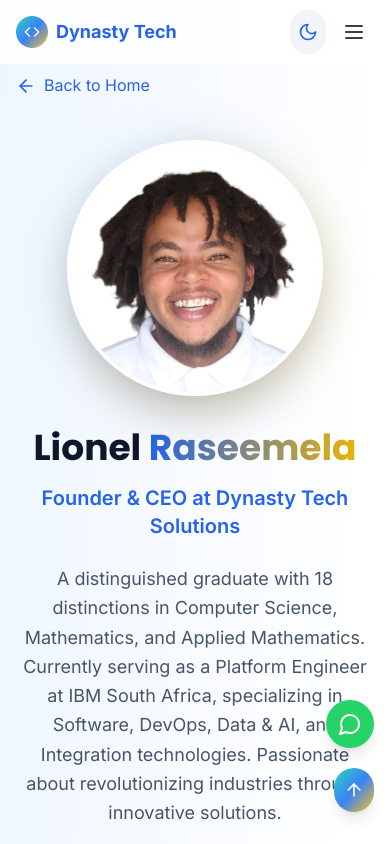
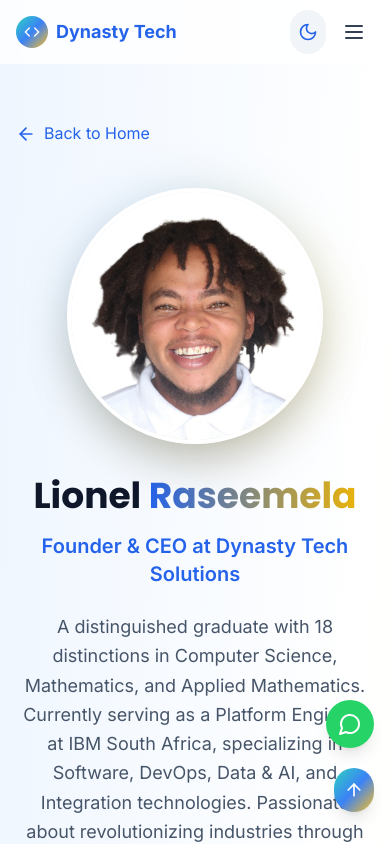
Before and after one commit to DynastyTech/business, a React (Create React App) app in the folder client/: page /profile in a window 390 px wide. Shown: the top 844 px of the page. Built offline with nearby package versions, Linux system fonts and the light colour scheme.

Commit message:
fix: Profile page not rendering on mobile
- Reduced intersection observer threshold from 0.1 to 0 for better mobile triggering
- Added rootMargin to trigger animations earlier
- Added top padding (pt-20 lg:pt-24) to account for fixed navbar

```diff
--- a/client/src/components/Profile.js
+++ b/client/src/components/Profile.js
@@ -8,7 +8,8 @@
   const navigate = useNavigate();
   const [ref, inView] = useInView({
     triggerOnce: true,
-    threshold: 0.1,
+    threshold: 0,
+    rootMargin: '50px 0px',
   });
 
   const containerVariants = {
@@ -165,8 +166,8 @@
   ];
 
   return (
-    <section className="min-h-screen bg-gradient-to-br from-primary-50 via-white to-accent-50 dark:from-gray-900 dark:via-gray-800 dark:to-gray-900">
-      <div className="container-custom py-16">
+    <section className="min-h-screen bg-gradient-to-br from-primary-50 via-white to-accent-50 dark:from-gray-900 dark:via-gray-800 dark:to-gray-900 pt-20 lg:pt-24">
+      <div className="container-custom py-8 lg:py-16">
         {/* Back Button */}
         <motion.button
           initial={{ opacity: 0, x: -20 }}
```
